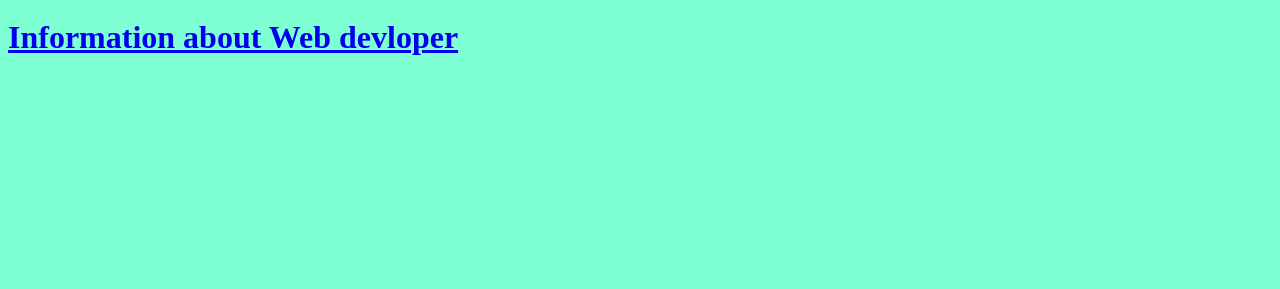
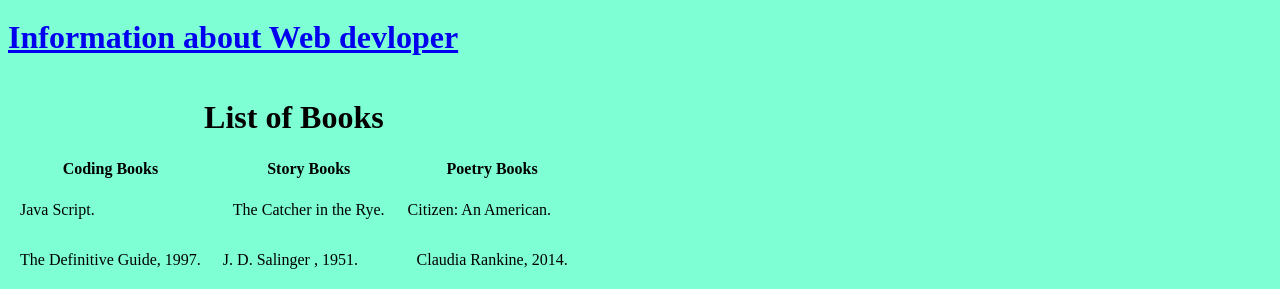
Before and after one commit to jawad-hakimee/Library, a plain HTML site: page index.html in a window 1280 px wide. Shown: the part 633-922 px from the top of the page. Before the commit the page ends 800 px from the top, so only its background shows below. Drawn offline with Linux system fonts and the light colour scheme.

Commit message:
Using Table Done

```diff
--- a/index.html
+++ b/index.html
@@ -32,7 +32,28 @@
 </h1>
 
 
-
+<table>
+<thead>
+    <caption><h1>List of Books</h1></caption>
+    <tr>
+        <th>Coding Books</th>
+        <th>Story Books</th>
+        <th>Poetry Books</th>
+    </tr>
+</thead>
+<tbody>
+    <tr>
+        <td style="padding: 10px;">Java Script.</td>
+        <td style="padding: 20px;">The Catcher in the Rye.</td>
+        <td style="padding: 20ox;">Citizen: An American.</td>
+    </tr>
+    <tr>
+        <td style="padding: 10px;">The Definitive Guide, 1997.</td>
+        <td style="padding: 10px;">J. D. Salinger , 1951.</td>
+        <td style="padding: 10px;">Claudia Rankine, 2014.</td>
+    </tr>
+</tbody>
+</table>
 
 </body>
 </html>
```
